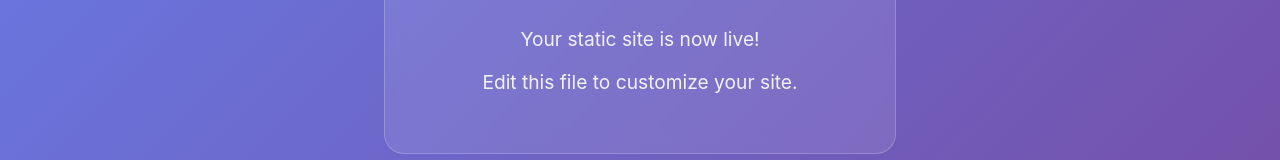
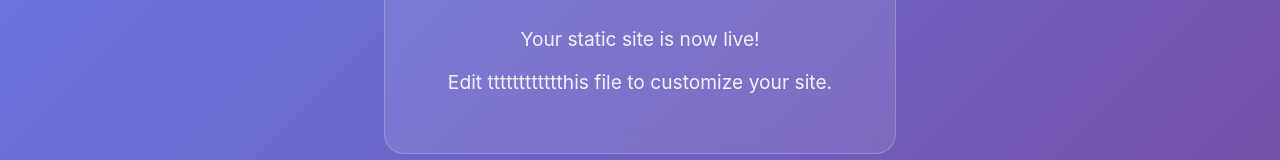
Before and after one commit to GrindNeuron/lunex-static-1754506418273, a plain HTML site: page index.html in a window 1280 px wide. Shown: the part 385-545 px from the top of the page. Drawn offline with Linux system fonts and the light colour scheme.

Commit message:
Update index.html

```diff
--- a/index.html
+++ b/index.html
@@ -32,7 +32,7 @@
   <div class="container">
     <h1>Welcome to Lunex</h1>
     <p>Your static site is now live!</p>
-    <p>Edit this file to customize your site.</p>
+    <p>Edit tttttttttttthis file to customize your site.</p>
   </div>
 </body>
 </html>
```
